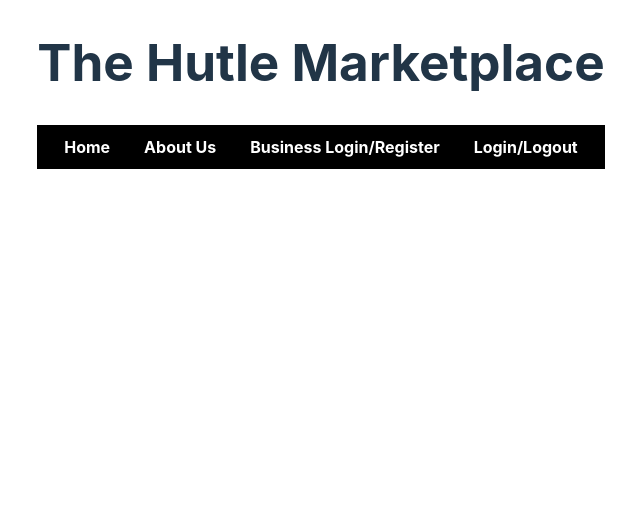
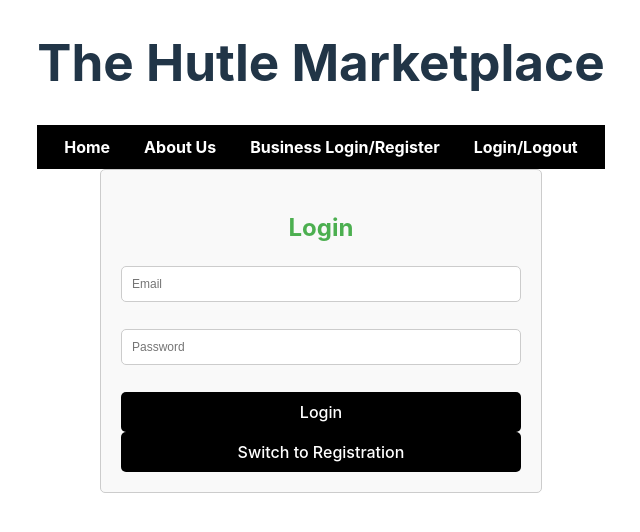
Before and after one commit to ussenuk/the-hustle-market-place-the-hustle-market-place, a React (Vite) app in the folder client/: page /admin in a window 1280 px wide. Shown: the top 532 px of the page, without its empty margins (319-959 px from the left). Built offline with nearby package versions, Linux system fonts and the light colour scheme.

Commit message:
Added Admin Component

```diff
--- a/client/src/App.jsx
+++ b/client/src/App.jsx
@@ -1,4 +1,8 @@
-import React,{useState, useEffect} from "react";
+
+
+// client/src/App.jsx
+
+import React, { useState, useEffect } from "react";
 import { BrowserRouter as Router, Route, Routes, useLocation, useNavigate } from "react-router-dom";
 import Header from "./components/Header/Header";
 import HomePage from "./components/HomePage/HomePage";
@@ -7,6 +11,7 @@ import UserLogin from "./components/Userlogin/UserLogin";
 import BusinessLogin from "./components/Businesslogin/BusinessLogin";
 import Navigation from './components/NavBar/Navbar';
 import DashBoard from './components/DashBoard/ServiceProviderDashboard/DashBoard';
+import AdminAccess from "./components/Admin/Admin";
 
 const App = () => {
   return (
@@ -60,6 +65,7 @@ const AppContent = () => {
       <Routes>
         <Route path="/" element={<HomePage />} />
         <Route path="/about" element={<AboutUs />} />
+        <Route path="/admin" element={<AdminAccess />} />
         <Route path="/userlogin" element={<UserLogin />} />
         <Route path="/businesslogin" element={<BusinessLogin isLoggedIn={isLoggedIn} setIsLoggedIn={setIsLoggedIn}/>} />
         <Route path="/dashboard" element={<DashBoard  user={isLoggedIn} onLogin={handleLogin} onLogout={handleLogout}/>} />
--- /dev/null
+++ b/client/src/components/Admin/Admin.jsx
@@ -0,0 +1,143 @@
+
+
+// client/src/components/Admin/Admin.jsx
+
+import React, { useState, useEffect } from "react";
+import { useNavigate } from "react-router-dom";
+import axios from "axios";
+import "./adminaccess.css";
+
+const AdminAccess = () => {
+  const navigate = useNavigate();
+  const [isLoggedIn, setIsLoggedIn] = useState(false);
+  const [isRegistering, setIsRegistering] = useState(false);
+  const [formData, setFormData] = useState({
+    fullname: "",
+    username: "",
+    email: "",
+    password: "",
+  });
+  const [error, setError] = useState("");
+
+  useEffect(() => {
+    const adminId = sessionStorage.getItem("admin_id");
+    if (adminId) {
+      setIsLoggedIn(true);
+    }
+  }, []);
+
+  const handleInputChange = (e) => {
+    const { name, value } = e.target;
+    setFormData((prev) => ({ ...prev, [name]: value }));
+  };
+
+  const handleSubmit = async (e) => {
+    e.preventDefault();
+    const endpoint = isRegistering ? "adminregister" : "adminlogin";
+    const payload = {
+      ...formData,
+    };
+
+    try {
+      const response = await axios.post(
+        `http://localhost:5555/${endpoint}`,
+        payload
+      );
+
+      if (response.data.admin_id) {
+        // Admin is logged in
+        sessionStorage.setItem("admin_id", response.data.admin_id);
+        setIsLoggedIn(true);
+      } else if (response.data.message && isRegistering) {
+        // Registration successful, prompt login
+        alert("Registration successful, please log in.");
+        setIsRegistering(false);
+        setError("");
+        setFormData({ ...formData, password: "" });
+      } else if (response.data.error) {
+        // Handle errors
+        setError(response.data.error);
+      }
+    } catch (error) {
+      console.error(error);
+      setError("An error occurred. Please try again.");
+    }
+  };
+
+  const handleLogout = async () => {
+    try {
+      await axios.get("http://localhost:5555/adminlogout");
+      sessionStorage.removeItem("admin_id");
+      setIsLoggedIn(false);
+      navigate("/admin");
+    } catch (error) {
+      console.error("Logout error:", error);
+    }
+  };
+
+  const switchMode = () => {
+    setIsRegistering(!isRegistering);
+    setError("");
+  };
+
+  return (
+    <div className="admin-access-container">
+      {isLoggedIn ? (
+        <div>
+          <button onClick={handleLogout}>Logout</button>
+        </div>
+      ) : (
+        <div>
+          <h2>{isRegistering ? "Registration" : "Login"}</h2>
+          {error && <div className="error-message">{error}</div>}
+          <form onSubmit={handleSubmit}>
+            {isRegistering && (
+              <>
+                <input
+                  type="text"
+                  name="fullname"
+                  className="input-field"
+                  placeholder="Full Name"
+                  value={formData.fullname}
+                  onChange={handleInputChange}
+                />
+                <input
+                  type="text"
+                  name="username"
+                  className="input-field"
+                  placeholder="Username"
+                  value={formData.username}
+                  onChange={handleInputChange}
+                />
+              </>
+            )}
+            <input
+              type="email"
+              name="email"
+              className="input-field"
+              placeholder="Email"
+              value={formData.email}
+              onChange={handleInputChange}
+            />
+            <input
+              type="password"
+              name="password"
+              className="input-field"
+              placeholder="Password"
+              value={formData.password}
+              onChange={handleInputChange}
+            />
+            <button type="submit" className="submit-button">
+              {isRegistering ? "Register" : "Login"}
+            </button>
+          </form>
+          <button onClick={switchMode} className="switch-button">
+            {isRegistering ? "Switch to Login" : "Switch to Registration"}
+          </button>
+        </div>
+      )}
+    </div>
+  );
+};
+
+export default AdminAccess;
--- /dev/null
+++ b/client/src/components/Admin/adminaccess.css
@@ -0,0 +1,12 @@
+.admin-access-container {
+    max-width: 400px;
+    margin: 0 auto;
+    padding: 20px;
+    border: 1px solid #ccc;
+    border-radius: 5px;
+    background-color: #f9f9f9;
+}
+
+.admin-access-container h2 {
+    text-align: center;
+}
```
Also changed, not shown: 2 other files (tests, documents, lock files or other folders).
